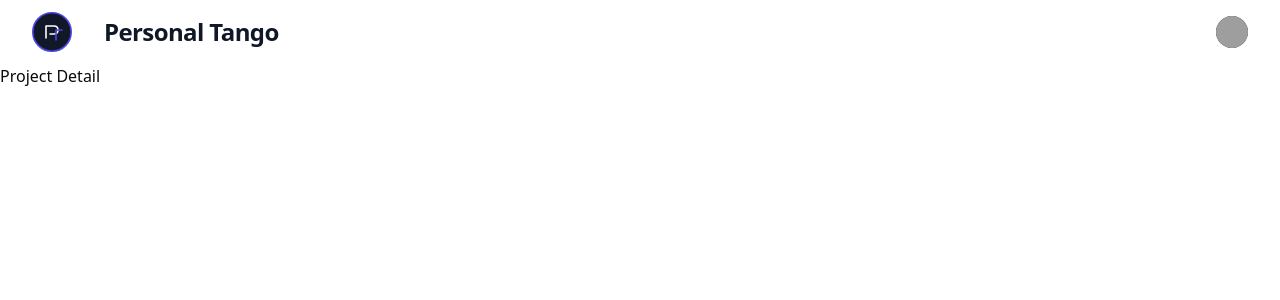
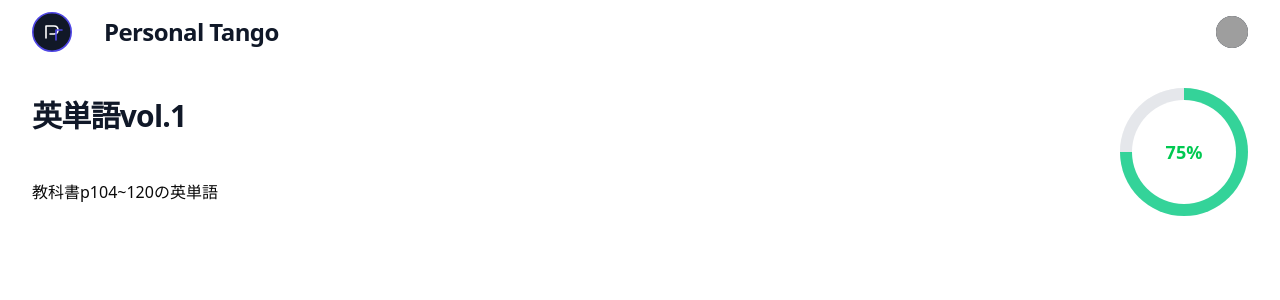
Before and after one commit to fuuta0201/personal-tango, a Next.js app: page /projects/0 in a window 1280 px wide. Shown: the top 300 px of the page. Built offline with nearby package versions, Linux system fonts and the light colour scheme; grey boxes are pictures that could not be loaded.

Commit message:
feat: プロジェクト詳細のタイトルセクション

```diff
--- /dev/null
+++ b/src/app/projects/[projectId]/_components/Heading.tsx
@@ -0,0 +1,25 @@
+export default function Heading() {
+  return (
+    <div className="mx-auto max-w-7xl px-4 py-6 sm:px-6 lg:px-8">
+      <div className="grid grid-cols-[1fr_6rem] md:grid-cols-2 items-center justify-between mx-auto">
+        <h1 className="col-start-1 row-start-1 text-3xl font-bold tracking-tight text-gray-900">
+          英単語vol.1
+        </h1>
+        <p className="col-start-1 row-start-2 leading-7 [&:not(:first-child)]:mt-6">
+          教科書p104~120の英単語
+        </p>
+        <div className="relative w-20 h-20 md:w-32 md:h-32 ml-auto rounded-full bg-gray-100 col-start-2 row-span-2">
+          <div
+            className="absolute inset-0 rounded-full"
+            style={{
+              background: `conic-gradient(#34d399 0% 75%, #e5e7eb 75% 100%)`,
+            }}
+          />
+          <div className="absolute inset-2 md:inset-3 rounded-full bg-white flex items-center justify-center text-lg font-semibold text-green-500">
+            75%
+          </div>
+        </div>
+      </div>
+    </div>
+  );
+}
--- a/src/app/projects/[projectId]/page.tsx
+++ b/src/app/projects/[projectId]/page.tsx
@@ -1,7 +1,10 @@
+// UI
+import Heading from "./_components/Heading";
+
 export default function Page() {
   return (
-    <main>
-      <h1>Project Detail</h1>
+    <main className="container mx-auto min-h-full">
+      <Heading />
     </main>
   );
 }
```
